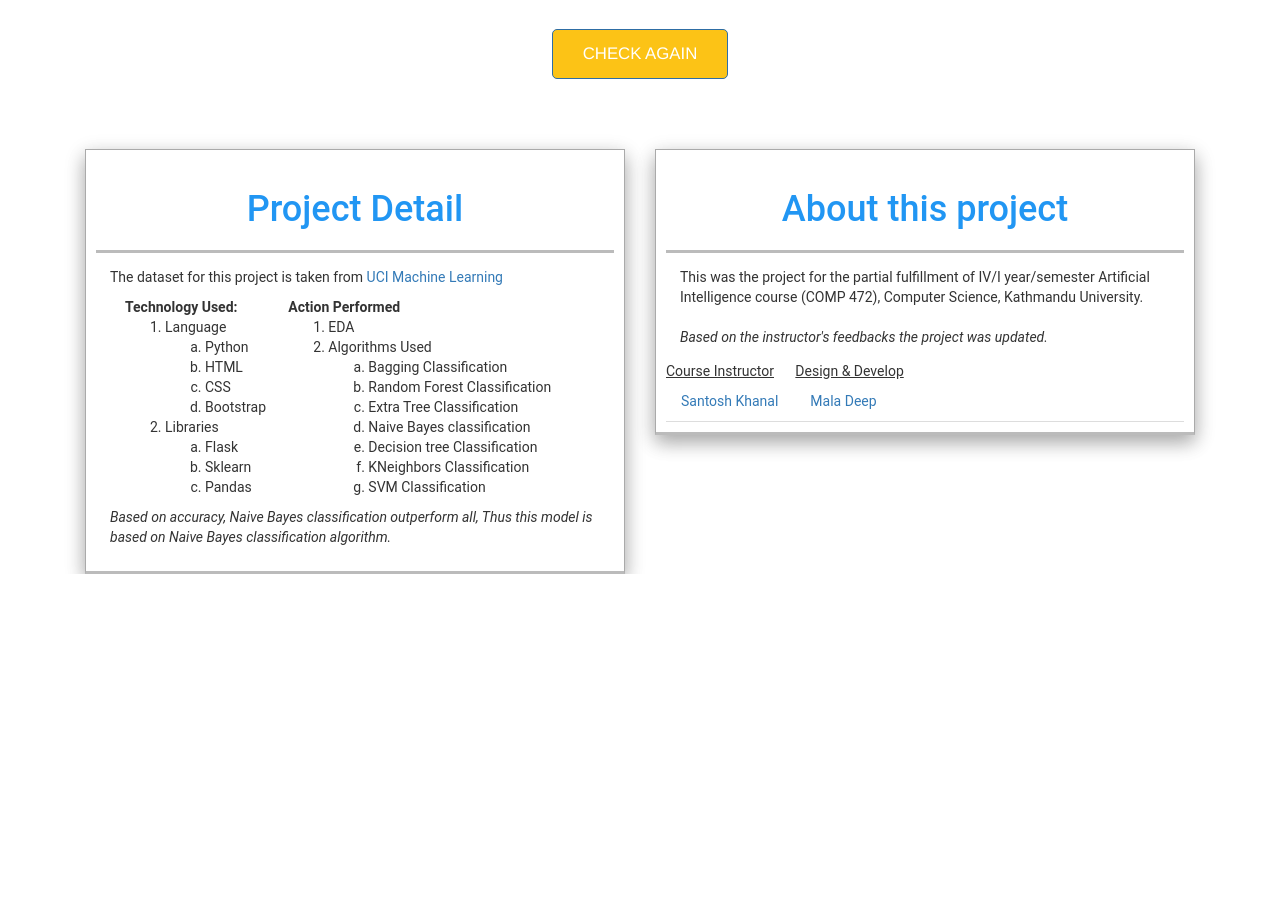
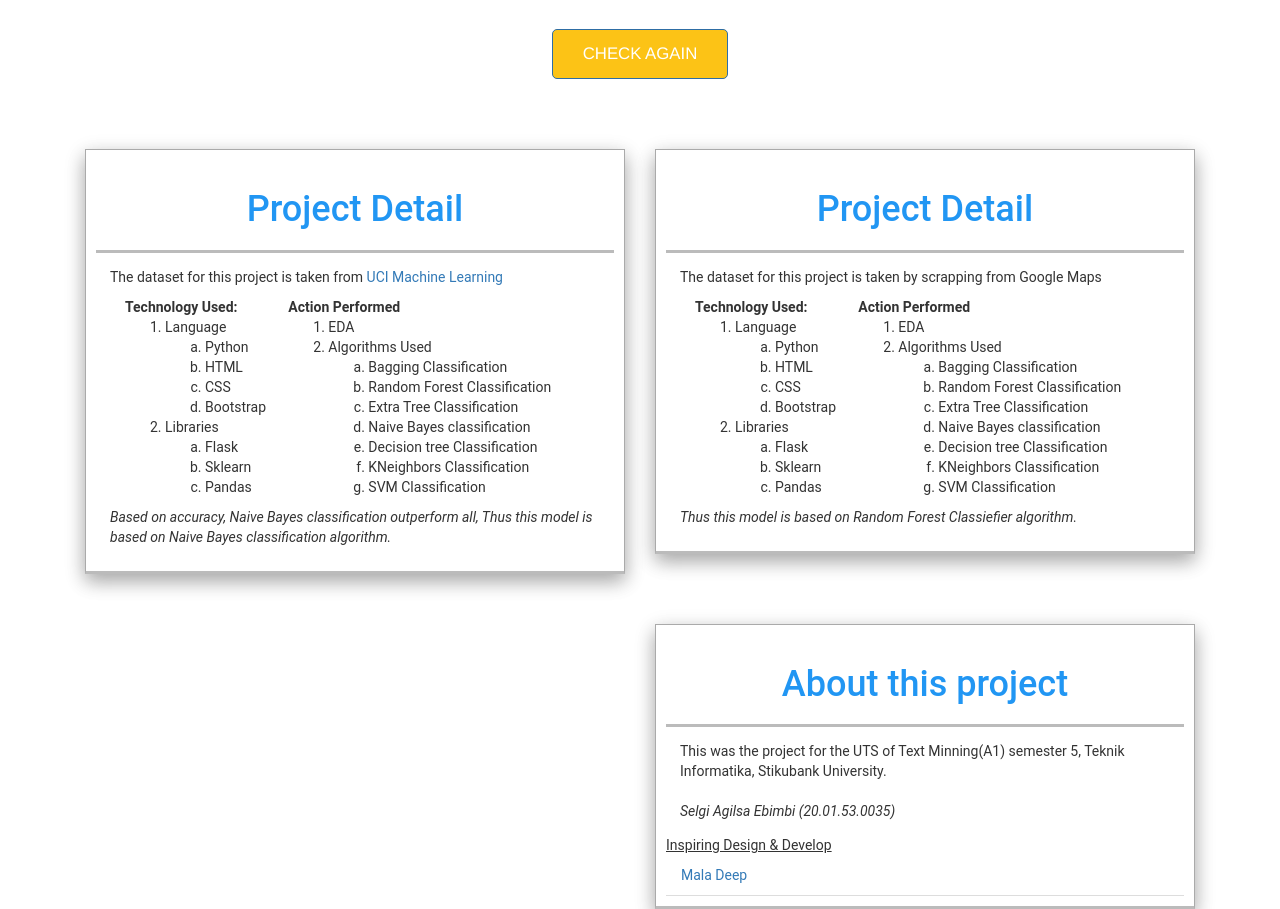
Before and after one commit to SelgiAgilsa/uts-textminning, a Flask app: template templates/result.html in a window 1280 px wide. Shown: the part 340-1249 px from the top of the page. Before the commit the page ends 914 px from the top, so only its background shows below. Run offline with Flask 2, Linux system fonts and the light colour scheme; the template is opened without the code that fills it, so the values that code supplies are empty; some libraries are stand-ins or nearby versions.

Commit message:
Update result.html

```diff
--- a/templates/result.html
+++ b/templates/result.html
@@ -104,9 +104,9 @@
 
 
 	{% if prediction == 1%}
-	<h2 style="color:red;" align="center">Positif</h2>
+	<h2 style="color:blue;" align="center">Positive</h2>
 	{% elif prediction == 0%}
-	<h2 style="color:blue;" align="center">Negatif</h2>
+	<h2 style="color:red;" align="center">Negative</h2>
 	{% endif %}
 
 	</div>
@@ -198,28 +198,95 @@
             <div class="card center">
                     <div class="card-content">
                       <div class="card-header">
+                           <h1 class="card-heading"> Project Detail</h1>
+                        </div>
+                        <div class="card-body">
+                        <p class="card-p">
+                                The dataset for this project is taken by scrapping from Google Maps</a>
+
+<div class="col-md-4">
+  <b>Technology Used:  </b>
+  <ol>
+  <li>Language
+    <ol type="a">
+      <li>Python</li>
+      <li>HTML </li>
+      <li>CSS </li>
+      <li>Bootstrap</li>
+    </ol>
+  </li>
+  <li>Libraries
+    <ol type="a">
+      <li>Flask</li>
+      <li>Sklearn </li>
+      <li>Pandas </li>
+
+    </ol>
+  </li>
+
+</ol>
+
+</div>
+
+<div class="col-md-8">
+ <b> Action Performed</b>
+  <ol>
+  <li>EDA
+  </li>
+  <li>Algorithms Used
+    <ol type="a">
+      <li >Bagging Classification</li>
+      <li>Random Forest Classification </li>
+      <li>Extra Tree Classification </li>
+      <li>Naive Bayes classification</li>
+      <li>Decision tree Classification</li>
+      <li>KNeighbors Classification</li>
+      <li>SVM Classification</li>
+    </ol>
+  </li>
+
+</ol>
+
+
+
+</div>
+<i>Thus this model is based on Random Forest Classiefier algorithm.</i>
+
+
+
+
+
+                            </p>
+                      </div>
+
+
+                    </div>
+                </div>
+            </div>
+
+
+<div class="col-md-6">
+        		<div class="card center">
+                    <div class="card-content">
+                    	<div class="card-header">
                            <h1 class="card-heading"> About this project</h1>
                        	</div>
                        	<div class="card-body">
                      	  <p class="card-p">
-                                This was the  project for the  partial fulfillment of IV/I year/semester Artificial Intelligence course (COMP 472), Computer Science, Kathmandu University.
+                                This was the  project for the UTS of Text Minning(A1) semester 5, Teknik Informatika, Stikubank University.
 <br>
 <br>
-                                    <i>Based on the instructor's feedbacks the project was updated.</i>
+                                    <i>Selgi Agilsa Ebimbi (20.01.53.0035)</i>
 
                             </p>
                      	</div>
 
                      	<nav class="nav-tabs">
                      		<ul class="nav nav-pills center">
-                                <li class="card-action"><u>Course Instructor</u> <a href="#" >Santosh Khanal</a></li>
-                                <li class="card-action"><u> Design & Develop  </u> <a href="https://github.com/maladeep"  target="_blank"> Mala Deep</a> </li>
 
-
+                                  <li class="card-action"><u> Inspiring Design & Develop </u> <a href="https://github.com/maladeep" target="_blank"> Mala Deep</a> </li>
 
                             </ul>
-
-
 
                      	</nav>
 
```
Lines whose indentation alone changed are shown as unchanged.
